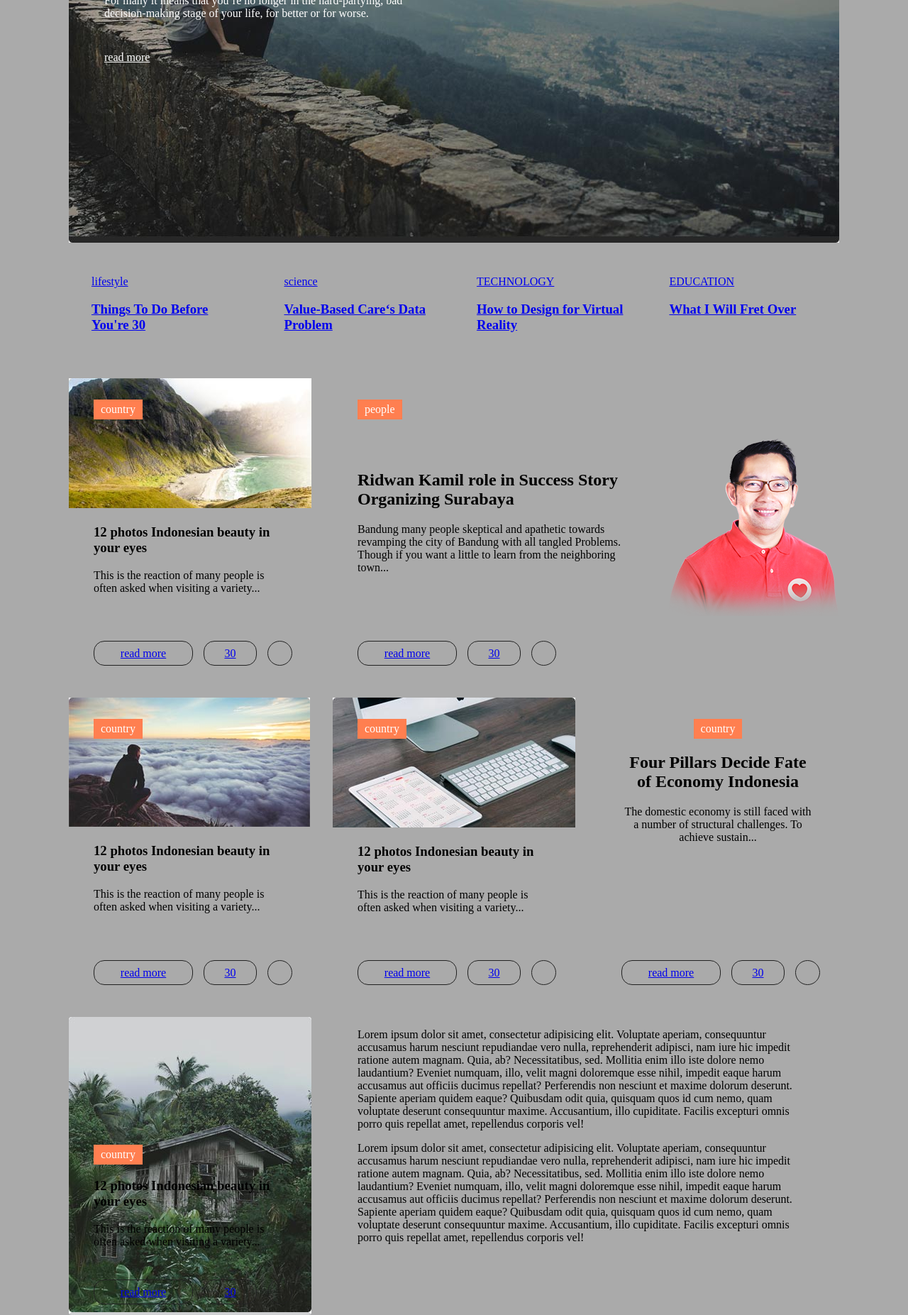
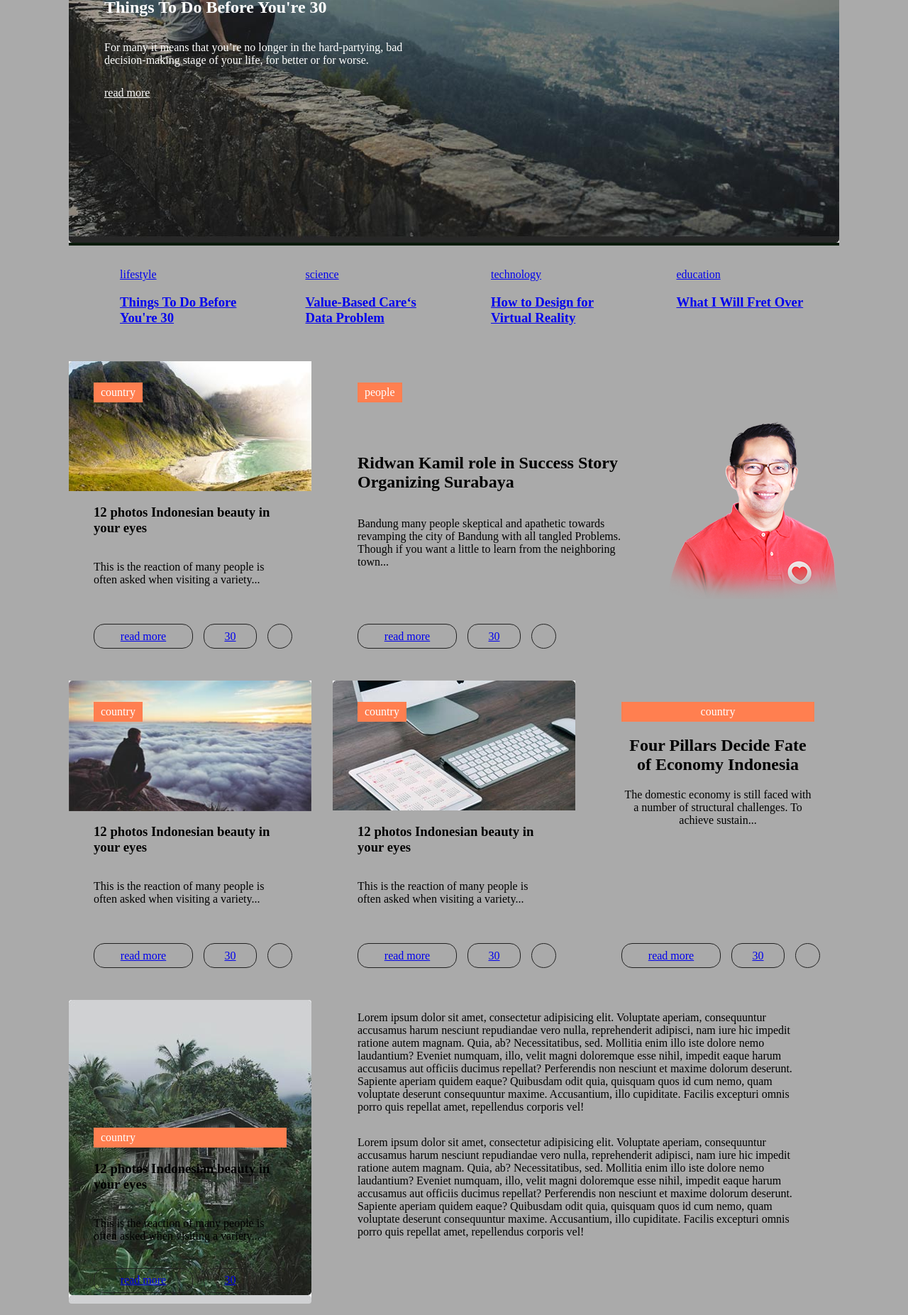
Before and after one commit to Newthrone/PracticeDay1, a plain HTML site: page index.html in a window 1280 px wide. Shown: the part 323-2176 px from the top of the page at 71% size. Drawn offline with Linux system fonts and the light colour scheme.

Commit message:
part review fix

```diff
--- a/index.html
+++ b/index.html
@@ -1,103 +1,170 @@
 <!DOCTYPE html>
 <html lang="en">
   <head>
-    <meta charset="UTF-8">
-    <meta name="viewport" content="width=device-width, initial-scale=1.0">
-    <meta http-equiv="X-UA-Compatible" content="ie=edge">
+    <meta charset="UTF-8" />
+    <meta name="viewport" content="width=device-width, initial-scale=1.0" />
+    <meta http-equiv="X-UA-Compatible" content="ie=edge" />
     <title>Document</title>
-    <link rel="stylesheet" href="style.css">
+    <link rel="stylesheet" href="style.css" />
   </head>
   <body class="mainPage">
     <header class="header">
       <a href="#">Media</a>
-        <nav class="navigationLink">
+      <nav class="navigationLinks">
+        <ul class="navigationLinksList">
+          <li class="navigationLinksItem">
                 <a href="#">Home</a>
+          </li>
+          <li class="navigationLinksItem">
                 <a href="#">About</a>
+          </li>
+          <li class="navigationLinksItem">
                 <a href="#">Contact</a>
+          </li>
+          <li class="navigationLinksItem">
                 <a href="#">Page</a>
+          </li>
+        </ul>
       </nav>
-        <img src="/image/pageHero.jpg" class="pageHero" width="1086px" height="auto" alt="male and panoramic views of the city">
-        <div class="pageRubric">lifestyle</div>
+    </header>
+    <main>
+      <section class="pageHero">
+          <img src="image/pageHero.jpg" class="pageHeroImg" alt="male and panoramic views of the city"/>
+          <span class="pageRubric">lifestyle</span>
           <h1 class="pageTitle">Things To Do Before You're 30</h1>
-        <div class="pageText">For many it means that you’re no longer in the hard-partying, bad decision-making stage of your life, for better or for worse.</div>
+          <p class="pageText">
+            For many it means that you’re no longer in the hard-partying, bad
+            decision-making stage of your life, for better or for worse.
+          </p>
           <a href="#" class="pageLinkMore">read more</a>
-    </header>
-    <nav class="navigationsRubric">
+      </section>
+      <ul class="rubricList">
+        <li class="rubricListItem">
           <a href="#" class="rubricLink">
           <div>lifestyle</div>
-            <h3>Things To Do Before You're 30</h3>
-        </a>
+          <h3>Things To Do Before You're 30</h3></a>
+        </li>
+        <li class="rubricListItem">
             <a href="#" class="rubricLink">
             <div>science</div>
-            <h3>Value-Based Care‘s Data Problem</h3>
-        </a>
+            <h3>Value-Based Care‘s Data Problem</h3></a>
+        </li>
+        <li class="rubricListItem">
             <a href="#" class="rubricLink">
-            <div>TECHNOLOGY</div>
-            <h3>How to Design for Virtual Reality</h3>
-        </a>
+              <div>technology</div>
+              <h3>How to Design for Virtual Reality</h3></a>
+        </li>
+        <li class="rubricListItem">
             <a href="#" class="rubricLink">
-            <div>EDUCATION</div>
-            <h3>What I Will Fret Over</h3>
-        </a>
-    </nav>
-    <div class="card">
-        <img src="/image/mountainAndSea.jpg" class="cardImage" alt="mountain and sea">
-        <div class="cardRubric pa">country</div>
+              <div>education</div>
+              <h3>What I Will Fret Over</h3></a>
+        </li>
+      </ul>
+      <section class="listCard">
+        <section class="card">
           <h3 class="cardTitle">12 photos Indonesian beauty in your eyes</h3>
-        <div class="cardText">This is the reaction of many people is often asked when visiting a variety...</div>
+          <img src="image/mountainAndSea.jpg" class="cardImage" alt="mountain and sea"/>
+          <span class="cardRubric pa">country</span>
+          <p class="cardText">
+            This is the reaction of many people is often asked when visiting a
+            variety...
+          </p>
           <a href="#" class="cardFooterLink cardFooterLink-more">read more</a>
           <a href="#" class="cardFooterLink cardFooterLink-comment">30</a>
           <a href="#" class="cardFooterLink cardFooterLink-like"></a>
-    </div>
-    <div class="card cardWideWithoutImg">
-        <div class="cardRubric pa">people</div>
-        <h2 class="cardTitle">Ridwan Kamil role in Success Story Organizing Surabaya</h2>
-        <div class="cardText">Bandung many people skeptical and apathetic towards revamping the city of Bandung with all tangled Problems. Though if you want a little to learn from the neighboring town...</div>
+        </section>
+        <section class="card cardWideWithoutImg">
+          <span class="cardRubric pa">people</span>
+          <h2 class="cardTitle">
+            Ridwan Kamil role in Success Story Organizing Surabaya
+          </h2>
+          <p class="cardText">
+            Bandung many people skeptical and apathetic towards revamping the city
+            of Bandung with all tangled Problems. Though if you want a little to
+            learn from the neighboring town...
+          </p>
           <a href="#" class="cardFooterLink cardFooterLink-more">read more</a>
           <a href="#" class="cardFooterLink cardFooterLink-comment">30</a>
           <a href="#" class="cardFooterLink cardFooterLink-like"></a>
-    </div>
-    <div class="card">
-        <img src="/image/manAndSky.jpg" class="cardImage" alt="mountain and sea">
-        <div class="cardRubric pa">country</div>
+        </section>
+        <section class="card">
+          <img
+            src="image/manAndSky.jpg" class="cardImage" alt="mountain and sea"/>
+          <span class="cardRubric pa">country</span>
           <h3 class="cardTitle">12 photos Indonesian beauty in your eyes</h3>
-        <div class="cardText">This is the reaction of many people is often asked when visiting a variety...</div>
+          <p class="cardText">
+            This is the reaction of many people is often asked when visiting a
+            variety...
+          </p>
           <a href="#" class="cardFooterLink cardFooterLink-more">read more</a>
           <a href="#" class="cardFooterLink cardFooterLink-comment">30</a>
           <a href="#" class="cardFooterLink cardFooterLink-like"></a>
-    </div>
-    <div class="card">
-        <img src="/image/workTable.jpg" class="cardImage" alt="mountain and sea">
-        <div class="cardRubric pa">country</div>
+        </section>
+        <section class="card">
+          <img
+            src="image/workTable.jpg"
+            class="cardImage"
+            alt="mountain and sea"
+          />
+          <span class="cardRubric pa">country</span>
           <h3 class="cardTitle">12 photos Indonesian beauty in your eyes</h3>
-        <div class="cardText">This is the reaction of many people is often asked when visiting a variety...</div>
+          <p class="cardText">
+            This is the reaction of many people is often asked when visiting a
+            variety...
+          </p>
           <a href="#" class="cardFooterLink cardFooterLink-more">read more</a>
           <a href="#" class="cardFooterLink cardFooterLink-comment">30</a>
           <a href="#" class="cardFooterLink cardFooterLink-like"></a>
-    </div>
-    <div class="card cardNarrowWithoutImg">
-        <div class="cardRubric">country</div>
+        </section>
+        <section class="card cardNarrowWithoutImg">
+          <span class="cardRubric">country</span>
           <h2 class="cardTitle">Four Pillars Decide Fate of Economy Indonesia</h2>
-        <div class="cardText">The domestic economy is still faced with a number of structural challenges. To achieve sustain...</div>
+          <param class="cardText">
+            The domestic economy is still faced with a number of structural
+            challenges. To achieve sustain...
+          </p>
           <a href="#" class="cardFooterLink cardFooterLink-more">read more</a>
           <a href="#" class="cardFooterLink cardFooterLink-comment">30</a>
           <a href="#" class="cardFooterLink cardFooterLink-like"></a>
-    </div>
-    <div class="card cardNarrowBackgroundImg">
-        <div class="cardRubric">country</div>
+        </section>
+        <section class="card cardNarrowBackgroundImg">
+          <span class="cardRubric">country</span>
           <h3 class="cardTitle">12 photos Indonesian beauty in your eyes</h3>
-        <div class="cardText">This is the reaction of many people is often asked when visiting a variety...</div>
+          <p class="cardText">
+            This is the reaction of many people is often asked when visiting a
+            variety...
+          </p>
           <a href="#" class="cardFooterLink cardFooterLink-more">read more</a>
           <a href="#" class="cardFooterLink cardFooterLink-comment">30</a>
           <a href="#" class="cardFooterLink cardFooterLink-like"></a>
-    </div>
-    <div class="card cardNewest">
-        <p>Lorem ipsum dolor sit amet, consectetur adipisicing elit. Voluptate aperiam, consequuntur accusamus harum nesciunt repudiandae vero nulla, reprehenderit adipisci, nam iure hic impedit ratione autem magnam. Quia, ab? Necessitatibus, sed.
-        Mollitia enim illo iste dolore nemo laudantium? Eveniet numquam, illo, velit magni doloremque esse nihil, impedit eaque harum accusamus aut officiis ducimus repellat? Perferendis non nesciunt et maxime dolorum deserunt.
-        Sapiente aperiam quidem eaque? Quibusdam odit quia, quisquam quos id cum nemo, quam voluptate deserunt consequuntur maxime. Accusantium, illo cupiditate. Facilis excepturi omnis porro quis repellat amet, repellendus corporis vel!</p>
-        <p>Lorem ipsum dolor sit amet, consectetur adipisicing elit. Voluptate aperiam, consequuntur accusamus harum nesciunt repudiandae vero nulla, reprehenderit adipisci, nam iure hic impedit ratione autem magnam. Quia, ab? Necessitatibus, sed.
-        Mollitia enim illo iste dolore nemo laudantium? Eveniet numquam, illo, velit magni doloremque esse nihil, impedit eaque harum accusamus aut officiis ducimus repellat? Perferendis non nesciunt et maxime dolorum deserunt.
-        Sapiente aperiam quidem eaque? Quibusdam odit quia, quisquam quos id cum nemo, quam voluptate deserunt consequuntur maxime. Accusantium, illo cupiditate. Facilis excepturi omnis porro quis repellat amet, repellendus corporis vel!</p>
-    </div>
+        </section>
+        <section class="card cardNewest">
+          <p>
+            Lorem ipsum dolor sit amet, consectetur adipisicing elit. Voluptate
+            aperiam, consequuntur accusamus harum nesciunt repudiandae vero nulla,
+            reprehenderit adipisci, nam iure hic impedit ratione autem magnam. Quia,
+            ab? Necessitatibus, sed. Mollitia enim illo iste dolore nemo laudantium?
+            Eveniet numquam, illo, velit magni doloremque esse nihil, impedit eaque
+            harum accusamus aut officiis ducimus repellat? Perferendis non nesciunt
+            et maxime dolorum deserunt. Sapiente aperiam quidem eaque? Quibusdam
+            odit quia, quisquam quos id cum nemo, quam voluptate deserunt
+            consequuntur maxime. Accusantium, illo cupiditate. Facilis excepturi
+            omnis porro quis repellat amet, repellendus corporis vel!
+          </p>
+          <p>
+            Lorem ipsum dolor sit amet, consectetur adipisicing elit. Voluptate
+            aperiam, consequuntur accusamus harum nesciunt repudiandae vero nulla,
+            reprehenderit adipisci, nam iure hic impedit ratione autem magnam. Quia,
+            ab? Necessitatibus, sed. Mollitia enim illo iste dolore nemo laudantium?
+            Eveniet numquam, illo, velit magni doloremque esse nihil, impedit eaque
+            harum accusamus aut officiis ducimus repellat? Perferendis non nesciunt
+            et maxime dolorum deserunt. Sapiente aperiam quidem eaque? Quibusdam
+            odit quia, quisquam quos id cum nemo, quam voluptate deserunt
+            consequuntur maxime. Accusantium, illo cupiditate. Facilis excepturi
+            omnis porro quis repellat amet, repellendus corporis vel!
+          </p>
+        </section>
+      </section>
+    </main>
   </body>
 </html>
--- a/style.css
+++ b/style.css
@@ -3,34 +3,38 @@
 }
 
 .mainPage {
-    display: grid;
-    grid-template-columns: repeat(3, 1fr);
-    grid-auto-flow: dense;
-    grid-gap: 30px;
     max-width: 1086px;
     margin: 0 auto;
     font-size: 16px;
     background-color: #aaa;
 }
 
-.mainPage > * {
-    grid-column: 1 / -1;
-}
-
 .header {
     position: relative;
     display: flex;
-    flex-flow: wrap;
     align-items: center;
 }
 
-.navigationLink {
-    margin: 1rem 0 1rem auto;
+.navigationLinks {
+    margin: 0 0 0 auto;
+}
+
+.navigationLinksList {
+    display: flex;
+    list-style: none;
+}
+
+.navigationLinksItem {
+    margin: 0 0 0 1rem;
 }
 
 .pageHero {
-    width: 100%;
-    height: auto;
+    position: relative;
+    min-height: 616px;
+    background-color: #091b0b;
+}
+
+.pageHeroImg {
     object-fit: contain;
 }
 
@@ -63,20 +67,30 @@
     color: #fff;
 }
 
-.navigationsRubric {
+.rubricList {
     display: flex;
     justify-content: flex-start;
 }
 
-.rubricLink {
+.rubricListItem {
     flex: 22%;
     padding: 1rem;
     margin: 0 1rem;
+    list-style: none;
+}
+
+.listCard {
+    display: grid;
+    grid-template-columns: repeat(3, 1fr);
+    grid-auto-flow: dense;
+    grid-gap: 30px;
 }
 
 .card {
     grid-column: span 1;
     position: relative;
+    display: flex;
+    flex-flow: column;
     min-height: 420px;
     padding: 0 35px 70px;
     border-radius: 4px;
@@ -85,7 +99,7 @@
 .cardWideWithoutImg {
     grid-column: span 2;
     padding: 110px 290px 70px 35px;
-    background: url("/image/chinaMan.png") no-repeat 100% 50%;
+    background: url("image/chinaMan.png") no-repeat 100% 50%;
 }
 
 .cardNarrowWithoutImg {
@@ -95,10 +109,11 @@
 
 .cardNarrowBackgroundImg {
     padding: 180px 35px 70px;
-    background-image: url("/image/homeInJungle.jpg");
+    background-image: url("image/homeInJungle.jpg");
 }
 
 .cardImage {
+    order: -1;
     margin: 0 -35px;
 }
 
```
Also changed, not shown: index_old.html (added, +103 -0 lines). Lines whose indentation alone changed are shown as unchanged.
